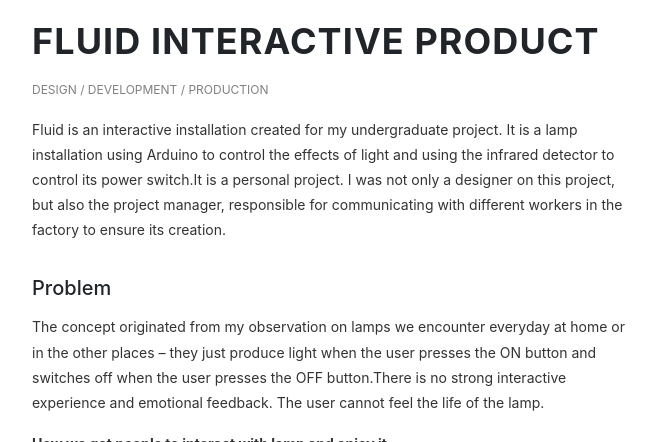
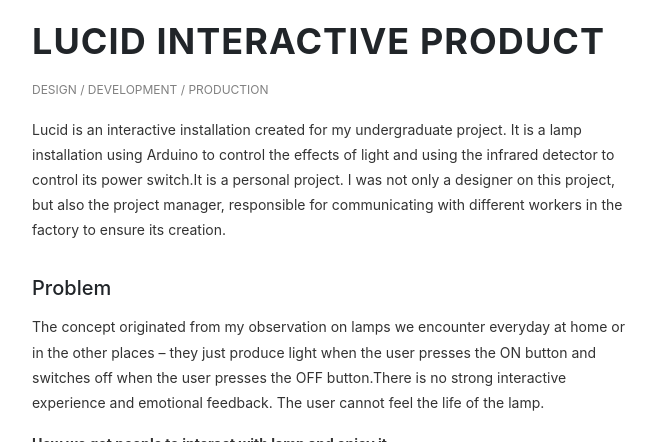
Before and after one commit to beforux/ShakeYourLove, a Jekyll site: the page work3.html, which Jekyll copies as it is, in a window 1280 px wide and 900 px high, cut to the strip 458-900 px from the top of the window. Shown: the whole strip, without its empty margins (308-964 px from the left). Built offline with Jekyll 4.4.1, drawn with Linux system fonts in a browser that asks for light colours; nearby versions of some CDN libraries.

Commit message:
Update work3.html

```diff
--- a/work3.html
+++ b/work3.html
@@ -41,9 +41,9 @@
               <div class="col-sm-8 center">
                               <img src="img/3t11.png"  width="600px" height="255px" >
 
-                  <h3>Fluid Interactive Product</h3>
+                  <h3>Lucid Interactive Product</h3>
                   <p class="tags">DESIGN / DEVELOPMENT / PRODUCTION</p>
-                  <p>Fluid is an interactive installation created for my undergraduate project. It is a lamp installation using Arduino to control the effects of light and using the infrared detector to control its power switch.It is a personal project. I was not only a designer on this project, but also the project manager, responsible for communicating with different workers in the factory to ensure its creation.</p>
+                  <p>Lucid is an interactive installation created for my undergraduate project. It is a lamp installation using Arduino to control the effects of light and using the infrared detector to control its power switch.It is a personal project. I was not only a designer on this project, but also the project manager, responsible for communicating with different workers in the factory to ensure its creation.</p>
                   <h5>Problem</h5>
                   <p>The concept originated from my observation on lamps we encounter everyday at home or in the other places – they just produce light when the user presses the ON button and switches off when the user presses the OFF button.There is no strong interactive experience and emotional feedback. The user cannot feel the life of the lamp.</p>
                  <p> <b>How we got people to interact with lamp and enjoy it.</b></p>
```
